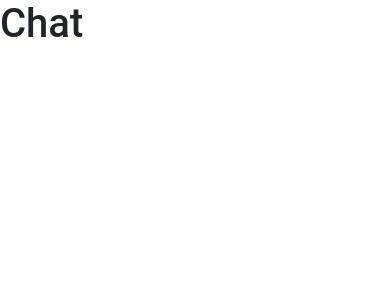
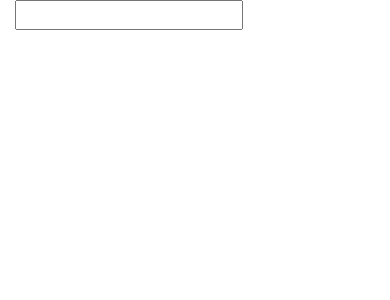
Before and after one commit to Christiankhan01/Chatter, a React (Create React App) app in the folder client/: page /chat in a window 390 px wide. Shown: the top 300 px of the page. Built offline with nearby package versions, Linux system fonts and the light colour scheme.

Commit message:
Socket emit cofig

```diff
--- a/client/src/components/Chat/Chat.css
+++ b/client/src/components/Chat/Chat.css
@@ -0,0 +1,33 @@
+.outerContainer {
+    display: flex;
+    justify-content: center;
+    align-items: center;
+    height: 100vh;
+    background-color: #1A1A1D;
+}
+
+.container {
+    display: flex;
+    flex-direction: column;
+    justify-content: space-between;
+    background: #FFFFFF;
+    border-radius: 8px;
+    height: 60%;
+    width: 35%;
+}
+
+@media (min-width: 320px) and (max-width: 480px) {
+    .outerContainer {
+        height: 100%;
+    }
+    .container {
+        width: 100%;
+        height: 100%;
+    }
+}
+
+@media (min-width: 480px) and (max-width: 1200px) {
+    .container {
+        width: 60%;
+    }
+}
--- a/client/src/components/Chat/Chat.js
+++ b/client/src/components/Chat/Chat.js
@@ -7,6 +7,8 @@ let socket;
 const Chat = ({ location }) => {
     const [name, setName] = useState('');
     const [room, setRoom] = useState('');
+    const [message, setMessage] = useState('');
+    const [messages, setMessages] = useState([]);
     const ENDPOINT = 'localhost:5000';
     useEffect(() => {
         const {name, room} = queryString.parse(location.search);
@@ -29,8 +31,32 @@ const Chat = ({ location }) => {
             socket.off();
         }
     }, [ENDPOINT, location.search]);
+
+    useEffect(() => {
+        socket.on('message', (message) => {
+            setMessages([...messages, message]);
+        })
+    }, [messages]);
+
+    const sendMessage = (event) => {
+        event.preventDefault();
+
+        if(message) {
+            socket.emit('sendMessage', message, () => setMessage(''));
+        }
+    }
+
+    console.log(message, messages);
+
     return (
-        <h1>Chat</h1>
+        <div className = "outerContainer">
+            <div className = "container">
+                <input value= {message} onChange={(event) => setMessage(event.target.value)}
+                onKeyPress={event => event.key === 'Enter' ? sendMessage(event) : null }/>
+
+
+            </div>
+        </div>
     )
 }
 
--- a/client/src/components/Join/Join.js
+++ b/client/src/components/Join/Join.js
@@ -16,7 +16,7 @@ const Join = () => {
                     <h1 className=" text-center text-color heading">Join</h1>
                     <div><input placeholder="Name" className="joinInput" type="text" onChange={(e) => setName(e.target.value)} /></div>
                     <div><input placeholder="Room" className="joinInput mt-20" type="text" onChange={(e) => setRoom(e.target.value)} /></div>
-                    <Link onClick={e => (!name || !room) ? e.preventDefault() : null} to={`/chat?name=${name}&=${room}`}>
+                    <Link onClick={e => (!name || !room) ? e.preventDefault() : null} to={`/chat?name=${name}&room=${room}`}>
                         <button className="button mt-20" type="submit">Sign In</button>
                     </Link>
                 </div>
```
Also changed, not shown: client/users.js (+11 -18 lines), 2 other files (tests, documents, lock files or other folders).
